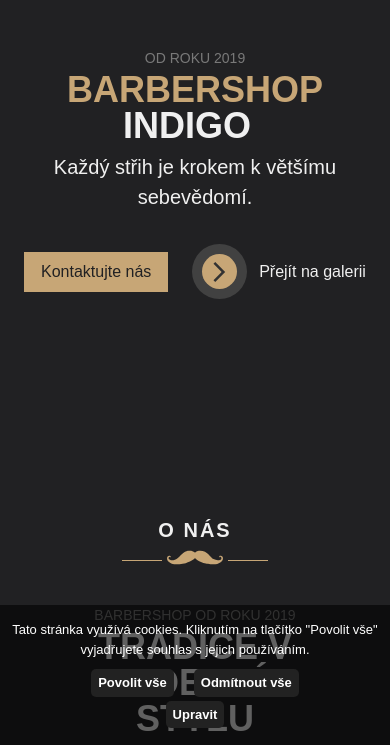
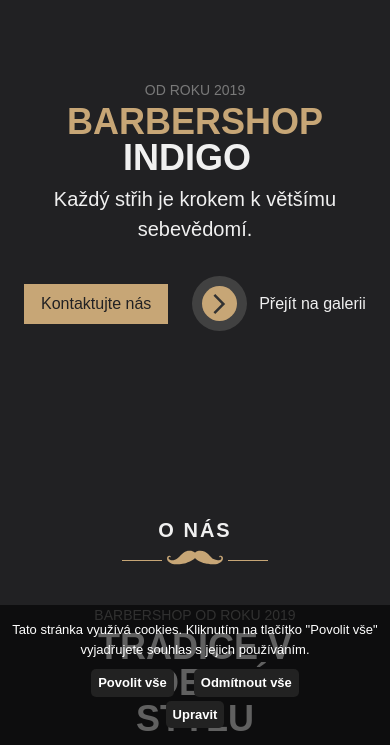
Before and after one commit to petrovcikovadiana/Indigo, a website: page docs/index.html in a window 390 px wide. Shown: the part 99-844 px from the top of the page. Drawn offline with nearby package versions, Linux system fonts and the light colour scheme.

Commit message:
responsive mobile padding

```diff
--- a/docs/index.html
+++ b/docs/index.html
@@ -143,7 +143,8 @@
     </nav>
     <main>
         <!-- hero start -->
-        <section id="home" class="min-h-[68vh] lg:min-h-[60vh] flex items-center md:pt-32 mb-10 overflow-y-hidden ">
+        <section id="home"
+            class="min-h-[68vh] lg:min-h-[60vh] flex items-center md:pt-32 mb-10 overflow-y-hidden pt-16 ">
             <div class="md:container mx-auto flex flex-row md:px-44 md:gap-32">
                 <!-- left container -->
                 <div class="flex flex-col gap-y-8 md:gap-x-12 md:pt-24">
```
Also changed, not shown: docs/style.css.
